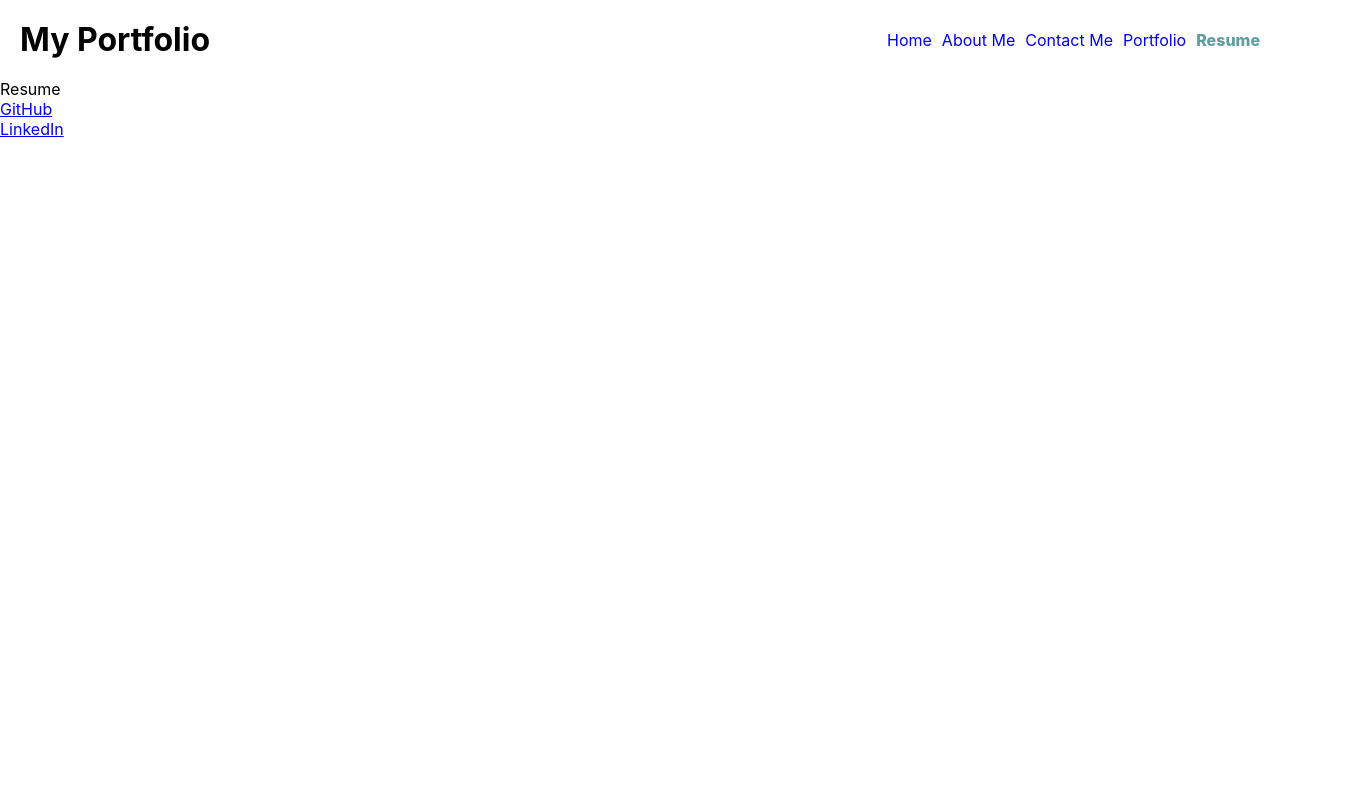
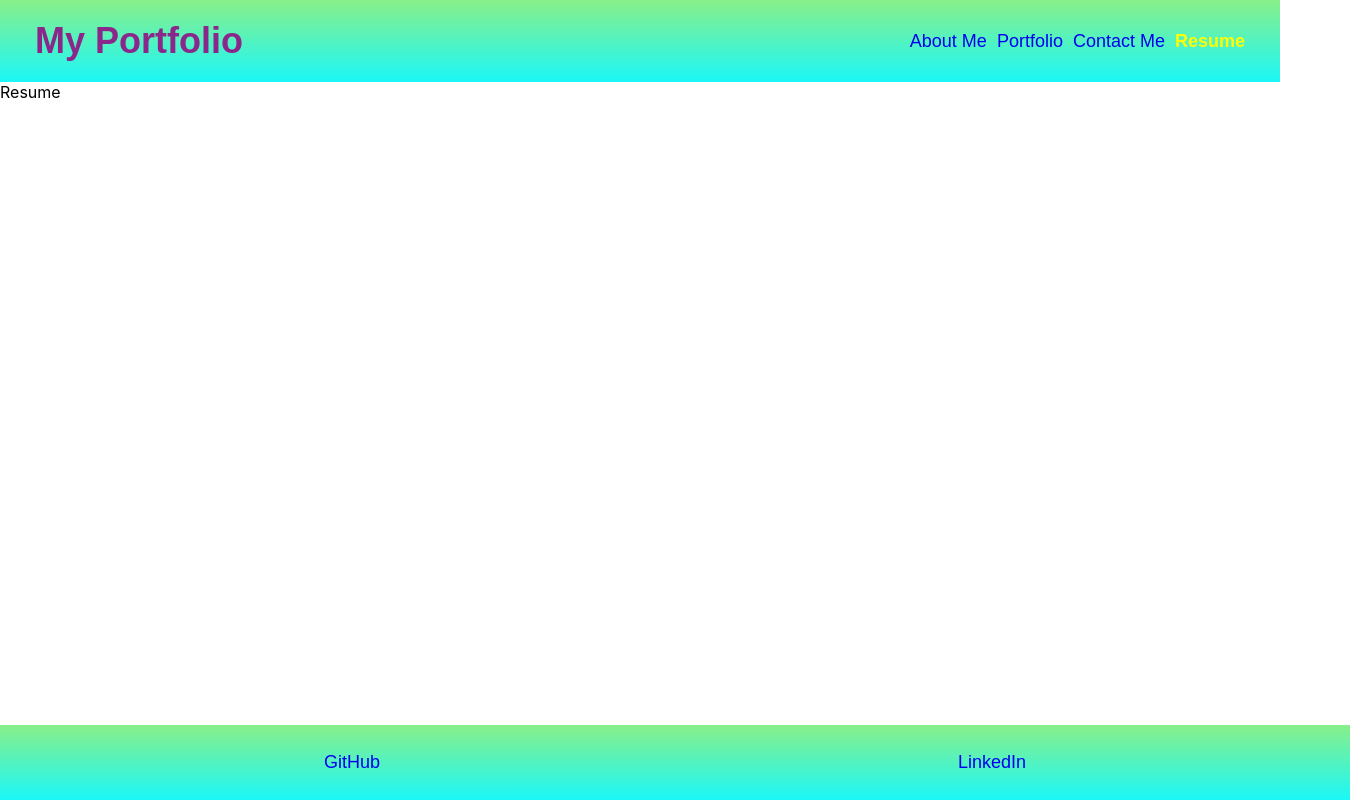
Before and after one commit to bgahan/CEB-React-Challege-Portfolio, a React (Create React App) app in the folder client/: page /resume in a window 1280 px wide. Shown: the whole page, 1350 px wide, since content can reach past the window. Built offline with nearby package versions, Linux system fonts and the light colour scheme; the HTML template or start-up script is replaced by a standard one.

Commit message:
add css styling for header and footer components

```diff
--- a/client/src/components/Footer/Footer.js
+++ b/client/src/components/Footer/Footer.js
@@ -1,4 +1,5 @@
-import React from 'react'
+import React from 'react';
+import './footer.css';
 
 const Footer = () => {
   return (
--- a/client/src/components/Footer/footer.css
+++ b/client/src/components/Footer/footer.css
@@ -0,0 +1,21 @@
+.footer-nav {
+    display: flex;
+    align-items: center;
+    justify-content: space-around;
+    padding: 20px 35px;
+    background: linear-gradient(rgb(137, 239, 137), rgb(27, 247, 247));
+    font-family: fantasy;
+    font-size: 18px;
+    position: absolute;
+    bottom: 0;
+    width: 100%;
+}
+
+.footer-nav>li {
+    list-style-type: none;
+    margin: 7px 0;
+}
+
+.footer-nav>li>a {
+    text-decoration: none;
+}
--- a/client/src/components/Header/Header.js
+++ b/client/src/components/Header/Header.js
@@ -1,6 +1,6 @@
 import React from 'react'
-import './header.css'
-import { useLocation } from 'react-router-dom'
+import './header.css';
+import { useLocation } from 'react-router-dom';
 
 const Header = () => {
 
@@ -12,10 +12,9 @@ const Header = () => {
                 <h1 className='header-title'>My Portfolio</h1>
                 <div>
                     <ul className='header-nav'>
-                        <li><a href="/" className={location.pathname === '/' ? 'current-path' : ''}>Home</a></li>
-                        <li><a href="/about-me" className={location.pathname === '/about-me' ? 'current-path' : ''}>About Me</a></li>
+                        <li><a href="/" className={location.pathname === '/' ? 'current-path' : ''}>About Me</a></li>
+                        <li><a href="/portfolio" className={location.pathname === '/portfolio' ? 'current-path' : ''}>Portfolio</a></li>
                         <li><a href="/contact-me" className={location.pathname === '/contact-me' ? 'current-path' : ''}>Contact Me</a></li>
-                        <li><a href="/portfolio" className={location.pathname === '/portfolio' ? 'current-path' : ''}>Portfolio</a></li>
                         <li><a href="/resume" className={location.pathname === '/resume' ? 'current-path' : ''}>Resume</a></li>
                     </ul>
                 </div>
--- a/client/src/components/Header/header.css
+++ b/client/src/components/Header/header.css
@@ -2,10 +2,18 @@
     display: flex;
     align-items: center;
     justify-content: space-between;
-    padding: 20px;
+    padding: 20px 35px;
+    background: linear-gradient(rgb(137, 239, 137), rgb(27, 247, 247));
+    font-family: fantasy;
+    font-size: 18px;
+    top: 0;
+
 }
 
-
+.header-title {
+    color: rgb(139, 38, 139);
+    font-weight: bolder;
+}
 
 .header-nav {
     display: flex;
@@ -14,6 +22,7 @@
 
 .header-nav>li {
     list-style-type: none;
+    margin: 7px 0;
 }
 
 .header-nav>li>a {
@@ -22,5 +31,5 @@
 
 .current-path {
     font-weight: 800 !important;
-    color: var(--testing);
+    color: rgb(255, 255, 3);
 }
```
